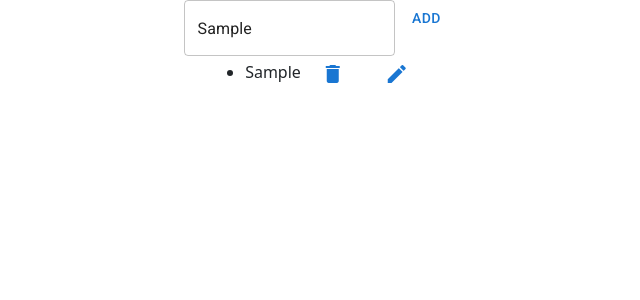
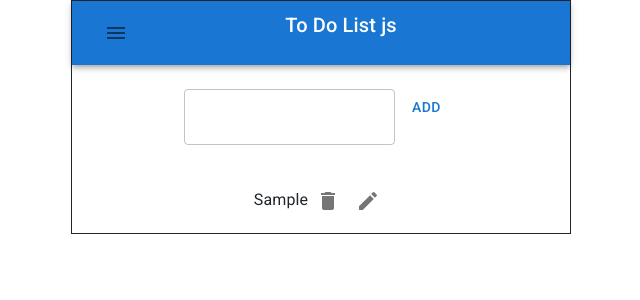
Before and after one commit to Fabho/todojs, a React (Create React App) app in the folder toDoApp/: page / in a window 1280 px wide. Both pictures are taken after typing "Sample" into the empty fields and a click on the button "ADD". Shown: the top 300 px of the page, without its empty margins (319-959 px from the left). Built offline with nearby package versions, Linux system fonts and the light colour scheme.

Commit message:
el programa recibe estilo y la barra se reinicia

```diff
--- a/toDoApp/src/App.js
+++ b/toDoApp/src/App.js
@@ -2,6 +2,13 @@ import {useState} from 'react';
 import TextFieldToDo from './components/TexFieldToDo';
 import ToDoList from './components/ToDoList';
 import Stack from '@mui/material/Stack';
+import Toolbar from '@mui/material/Toolbar';
+import Typography from '@mui/material/Typography';
+import AppBar from '@mui/material/AppBar';
+import { IconButton } from '@mui/material';
+import MenuIcon from '@mui/icons-material/Menu';
+import Box from '@mui/material/Box';
+
 let nextId = 1;
 function App(){
     const [toDo, setToDo] = useState([]);
@@ -40,8 +47,29 @@ function App(){
     }
     return(
         <div>
+            <Box
+            sx={{
+                width: 500,
+                border: 1,
+                }}
+            margin='auto'>
+
                     <Stack alignItems="center">
-                <TextFieldToDo form={handleForm} click={handleClick}/>
+                        <AppBar position="static">
+
+                            <Toolbar>
+                                <IconButton>
+                                <MenuIcon />
+                                </IconButton>
+                                <Typography variant="h6" component="div" sx={{ flexGrow: 20 }}>
+                                    <p align="center">To Do List js</p>
+                                </Typography>
+                            </Toolbar>
+                        </AppBar>
+                        <br/>
+                        <TextFieldToDo acts={work} form={handleForm} click={handleClick}/>
+                        <br/>
+
                         <ToDoList
                          toDos={toDo}
                          setter={setToDo}
@@ -50,8 +78,12 @@ function App(){
                          textEdit={setEditingText}
                          setText={editingText}
                          editTo={editToDo}
-                cancel={handleCancel}/>
+                         cancel={handleCancel}
+
+                         />
+
                     </Stack>
+            </Box>
         </div>
     );
 
--- a/toDoApp/src/components/TexFieldToDo.js
+++ b/toDoApp/src/components/TexFieldToDo.js
@@ -3,8 +3,8 @@ import Button from '@mui/material/Button';
 function TexFieldToDo(props){
     return(
         <div>
-            <TextField id="outlined-basic" onChange={(e) => props.form(e.target.value)}/>
-            <Button variant="text" onClick={props.click}>ADD</Button>
+            <TextField value={props.acts} id="outlined-basic" onChange={(e) => props.form(e.target.value)} />
+            <Button variant="text" onClick={props.click} >ADD</Button>
         </div>
     );
 }
--- a/toDoApp/src/components/ToDoList.js
+++ b/toDoApp/src/components/ToDoList.js
@@ -1,27 +1,36 @@
 import Button from '@mui/material/Button';
-import Icon from '@mui/material/Icon';
+import List from '@mui/material/List';
+import ListItemText from '@mui/material/ListItemText';
+
+import DeleteIcon from '@mui/icons-material/Delete';
+import IconButton from '@mui/material/IconButton';
+import EditIcon from '@mui/icons-material/Edit';
 function ToDoList(props) {
   return (
    <div>
-      <ul>
+      <List>
         {props.toDos.map((dats) => (
-        <li key={dats.id}>
+        <ListItemText key={dats.id}  style={{display:'flex', justifyContent:'flex-end'}}>
           {
             props.toEdit===dats.id ?
               (<input type="text" onChange={(e)=>props.textEdit(e.target.value)} value={props.setText}/>) :
               (<>{dats.content}</>)
           }
-        <Button onClick={()=>{props.setter(props.toDos.filter(a=> a.id!==dats.id))}} >
-          <Icon spacing={7}>delete</Icon>
-        </Button>
+
+        <IconButton onClick={()=>{props.setter(props.toDos.filter(a=> a.id!==dats.id))}} >
+          <DeleteIcon />
+        </IconButton>
+
         {
           props.toEdit===dats.id ?
             ( <><Button onClick={()=>props.editTo(dats.id)}>Submit</Button> <Button onClick={props.cancel}>Cancel</Button></>):
-            (<Button onClick={()=>props.edit(dats.id)}><Icon>edit</Icon></Button>)
+            (<IconButton onClick={()=>props.edit(dats.id)}><EditIcon /></IconButton>)
         }
-        </li>
+        </ListItemText>
          ))}
-      </ul>
+
+      </List>
+
    </div>
   );
 }
```
Lines whose indentation alone changed are shown as unchanged.
